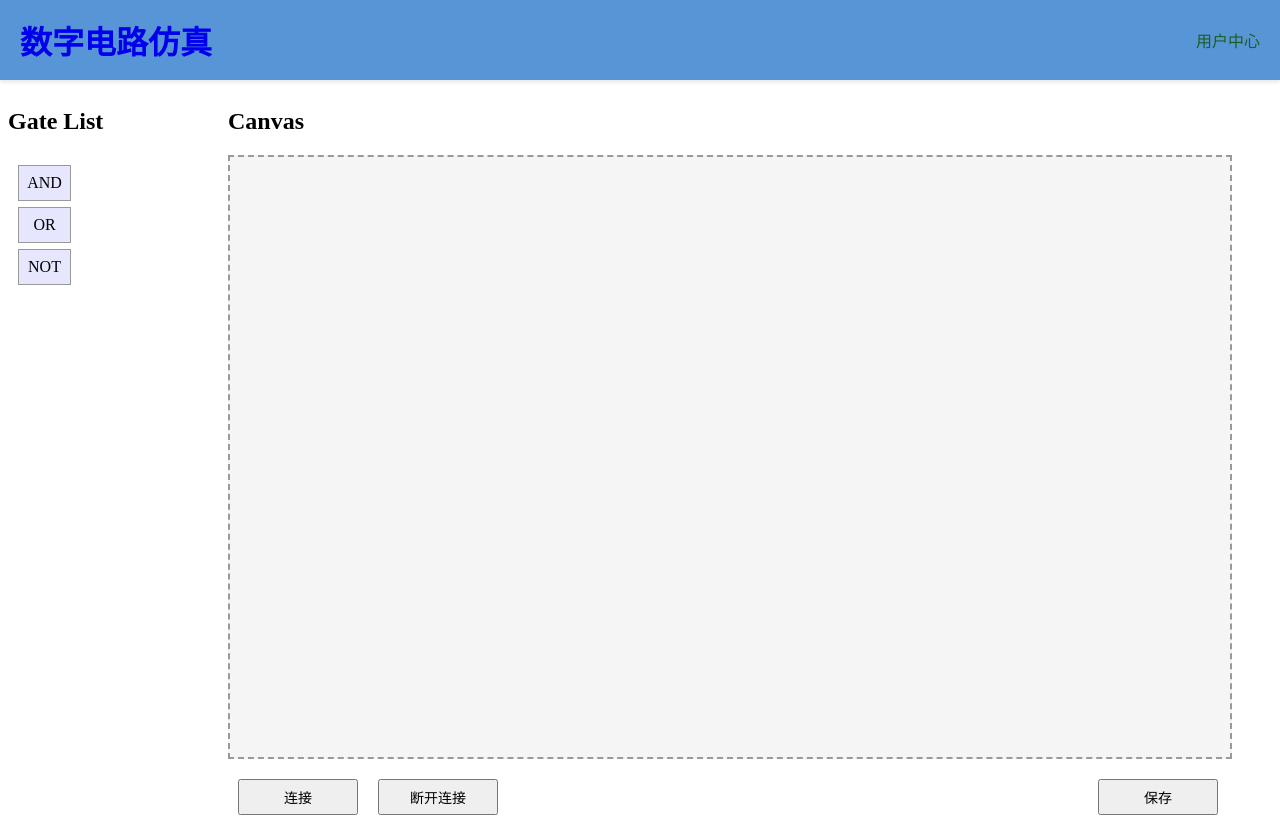
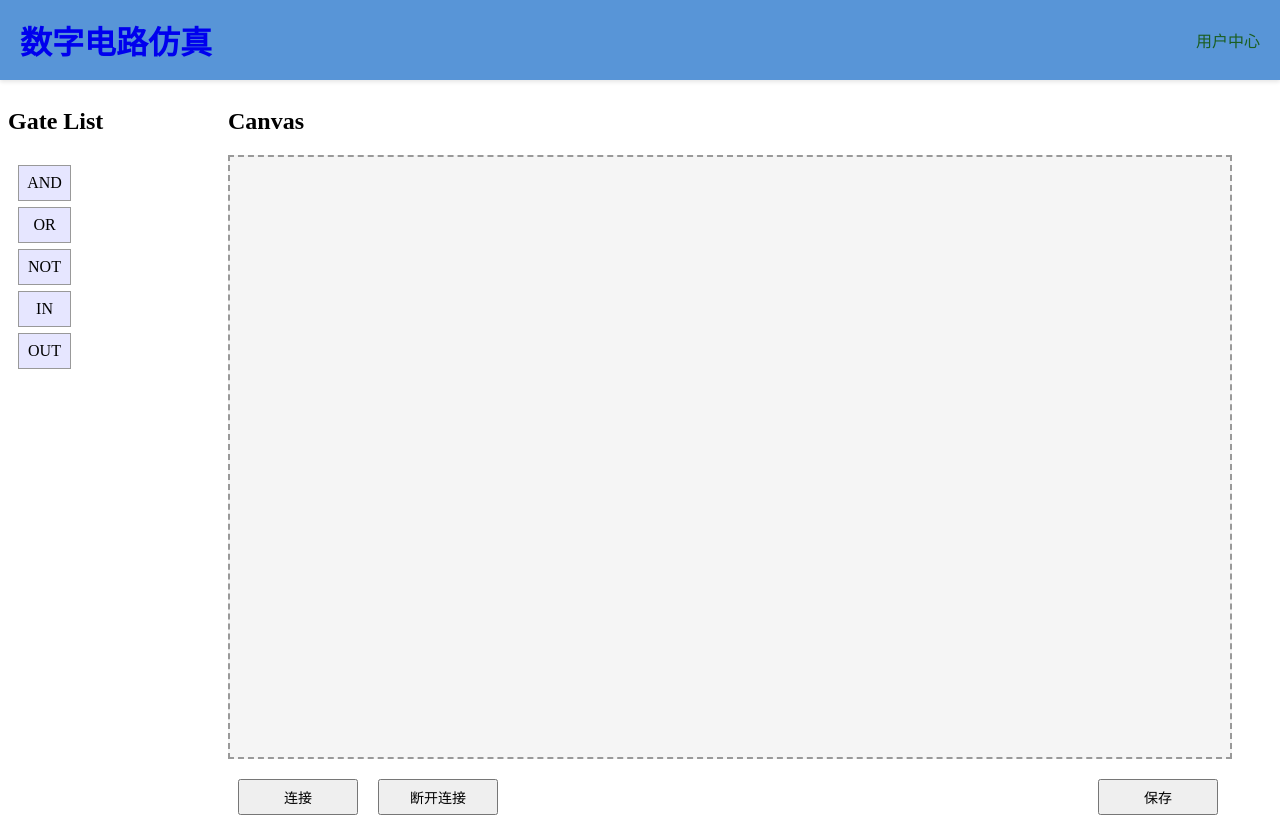
Before and after one commit to busyforest/logic-circuit-simulator-front-end, an Angular app: page /editor in a window 1280 px wide. Built offline with nearby package versions, Linux system fonts and the light colour scheme.

Commit message:
Input and output upgrade

```diff
--- a/src/app/gate-list/gate-list.component.ts
+++ b/src/app/gate-list/gate-list.component.ts
@@ -18,6 +18,8 @@ export class GateListComponent {
     {id: 1, name: 'AND', input: 0, output: 0},
     {id: 2, name: 'OR', input: 0, output: 0},
     {id: 3, name: 'NOT', input: 0, output: 0},
+    {id: 4, name: 'IN', input: 0, output: 0},
+    {id: 5, name: 'OUT', input: 0, output: 0}
   ]
   onDragStart(event: DragEvent, gate: Gate) {
     event.dataTransfer?.setData('application/json', JSON.stringify(gate));
```
Also changed, not shown: images/and.png (added).
